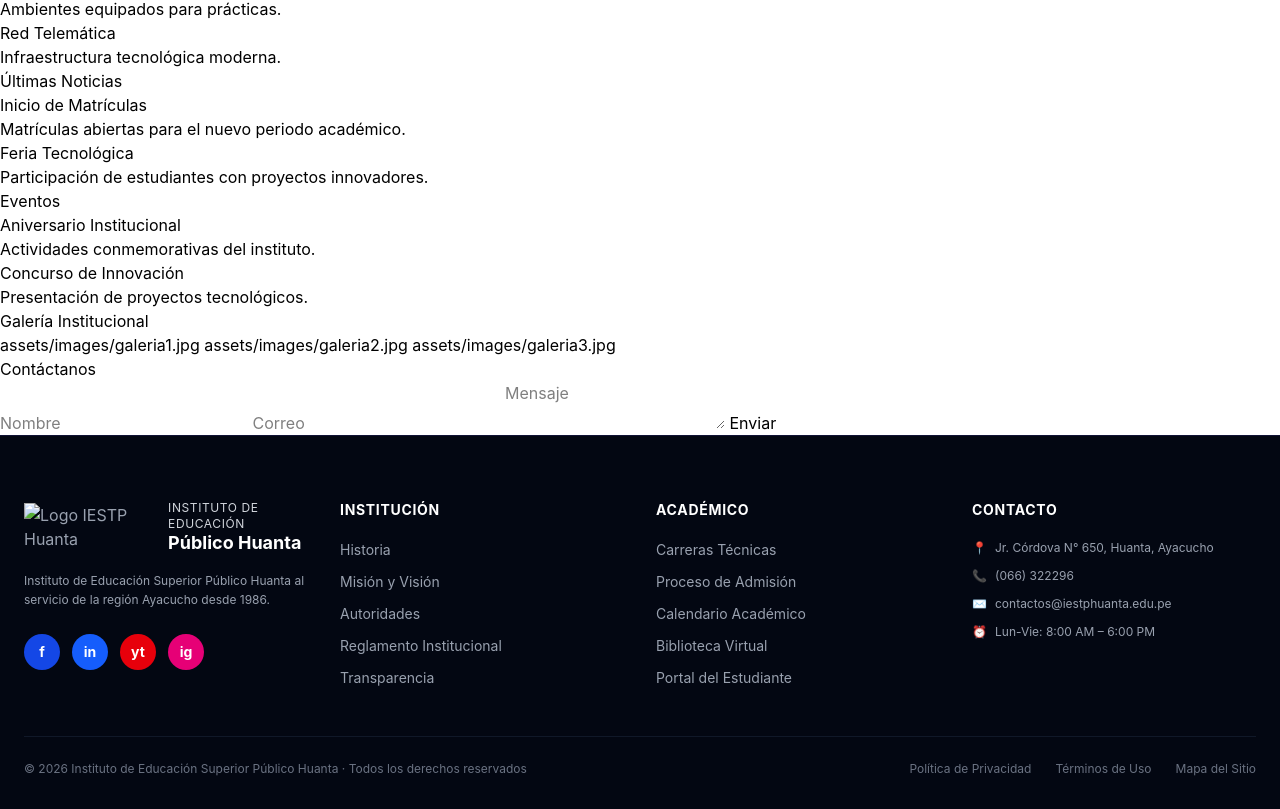
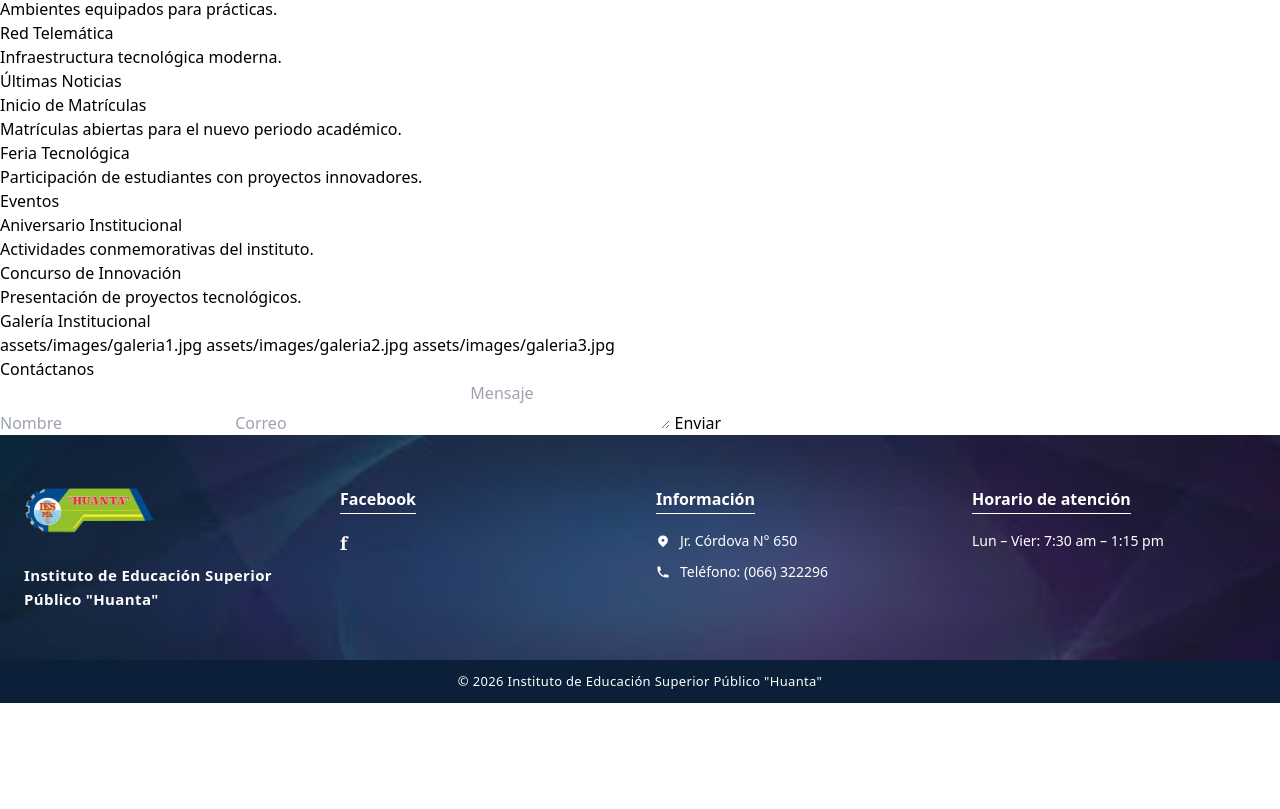
Before and after one commit to salomeqc/PaginaWebV1, a website: page index.html in a window 1280 px wide. Shown: the part 963-1772 px from the top of the page. After the commit the page ends 1666 px from the top, so only its background shows below. Drawn offline with nearby package versions, Linux system fonts and the light colour scheme.

Commit message:
Fondo del footer

```diff
--- a/index.html
+++ b/index.html
@@ -5,6 +5,7 @@
     <meta charset="UTF-8">
     <meta name="viewport" content="width=device-width, initial-scale=1.0">
     <link rel="stylesheet" href="css/styles.css">
+    <script src="https://cdn.tailwindcss.com"></script>
     <title>IESTP Huanta</title>
 </head>
 
@@ -320,88 +321,70 @@
         <p>Ayacucho - Perú</p> -->
 
 <!-- FOOTER -->
-<footer class="bg-gray-950 text-gray-400 pt-16 pb-8 px-6 border-t border-indigo-900/30">
-    <div class="max-w-7xl mx-auto grid grid-cols-1 md:grid-cols-2 lg:grid-cols-4 gap-8 mb-12">
+<footer
+    class="relative w-full bg-cover bg-center bg-no-repeat font-sans"
+    style="background-image: url('assets/fondo1.jpg');"
+>
+    <!-- Contenedor principal -->
+    <div class="max-w-7xl mx-auto px-6 py-12 relative z-10 grid grid-cols-1 sm:grid-cols-2 lg:grid-cols-4 gap-x-8 gap-y-10 items-start">
 
-        <!-- Columna 1: Logo e información -->
-        <div class="space-y-4">
-            <div class="flex items-center space-x-3">
-                <!-- Aquí puedes poner la ruta de tu logo -->
-                <img src="assets/login.png" alt="Logo IESTP Huanta" class="h-12 w-auto object-contain">
-                <div>
-                    <h3 class="text-xs tracking-wider text-gray-300 uppercase">INSTITUTO DE EDUCACIÓN</h3>
-                    <h3 class="text-white font-bold text-lg leading-tight">Público Huanta</h3>
-                </div>
-            </div>
-            <p class="text-xs text-gray-400 leading-relaxed">
-                Instituto de Educación Superior Público Huanta al servicio de la región Ayacucho desde 1986.
+        <!-- Columna 1: Logo e Institución -->
+        <div class="flex flex-col items-start space-y-3">
+            <img src="assets/logo.png" alt="Logo IESTP Huanta" class="h-14 w-auto object-contain">
+            <p class="text-[15px] font-normal text-white leading-relaxed tracking-wide">
+                <b>Instituto de Educación Superior<br>Público "Huanta"</b>
             </p>
-            <!-- Redes sociales -->
-            <div class="flex space-x-3 pt-2">
-                <a href="#" class="w-9 h-9 bg-blue-700 hover:bg-blue-600 text-white flex items-center justify-center rounded-full transition font-bold text-sm">f</a>
-                <a href="#" class="w-9 h-9 bg-blue-600 hover:bg-blue-500 text-white flex items-center justify-center rounded-full transition font-bold text-sm">in</a>
-                <a href="#" class="w-9 h-9 bg-red-600 hover:bg-red-500 text-white flex items-center justify-center rounded-full transition font-bold text-sm">yt</a>
-                <a href="#" class="w-9 h-9 bg-pink-600 hover:bg-pink-500 text-white flex items-center justify-center rounded-full transition font-bold text-sm">ig</a>
+        </div>
+
+        <!-- Columna 2: Redes Sociales -->
+        <div class="pt-1">
+            <h3 class="text-[16px] font-bold text-white border-b-[1.5px] border-white inline-block pb-0.5 mb-4">
+                Facebook
+            </h3>
+            <div>
+                <a href="#" class="inline-block text-white hover:text-blue-300 transition-colors text-[18px] font-bold font-serif" aria-label="Facebook">
+                    f
+                </a>
             </div>
         </div>
 
-        <!-- Columna 2: Institución -->
-        <div>
-            <h4 class="text-white text-sm font-bold tracking-wider uppercase mb-5">INSTITUCIÓN</h4>
-            <ul class="space-y-3 text-sm">
-                <li><a href="#" class="hover:text-white transition">Historia</a></li>
-                <li><a href="#" class="hover:text-white transition">Misión y Visión</a></li>
-                <li><a href="#" class="hover:text-white transition">Autoridades</a></li>
-                <li><a href="#" class="hover:text-white transition">Reglamento Institucional</a></li>
-                <li><a href="#" class="hover:text-white transition">Transparencia</a></li>
-            </ul>
-        </div>
-
-        <!-- Columna 3: Académico -->
-        <div>
-            <h4 class="text-white text-sm font-bold tracking-wider uppercase mb-5">ACADÉMICO</h4>
-            <ul class="space-y-3 text-sm">
-                <li><a href="#" class="hover:text-white transition">Carreras Técnicas</a></li>
-                <li><a href="#" class="hover:text-white transition">Proceso de Admisión</a></li>
-                <li><a href="#" class="hover:text-white transition">Calendario Académico</a></li>
-                <li><a href="#" class="hover:text-white transition">Biblioteca Virtual</a></li>
-                <li><a href="#" class="hover:text-white transition">Portal del Estudiante</a></li>
-            </ul>
-        </div>
-
-        <!-- Columna 4: Contacto -->
-        <div>
-            <h4 class="text-white text-sm font-bold tracking-wider uppercase mb-5">CONTACTO</h4>
-            <ul class="space-y-3 text-xs text-gray-400">
-                <li class="flex items-start space-x-2">
-                    <span class="text-red-500 font-bold">📍</span>
-                    <span>Jr. Córdova N° 650, Huanta, Ayacucho</span>
+        <!-- Columna 3: Información de Contacto -->
+        <div class="pt-1">
+            <h3 class="text-[16px] font-bold text-white border-b-[1.5px] border-white inline-block pb-0.5 mb-4">
+                Información
+            </h3>
+            <ul class="space-y-2.5 text-[14px] text-white font-normal">
+                <li class="flex items-center gap-2.5">
+                    <svg class="w-3.5 h-3.5 text-white shrink-0" fill="currentColor" viewBox="0 0 20 20">
+                        <path fill-rule="evenodd" d="M5.05 4.05a7 7 0 119.9 9.9L10 18.9l-4.95-4.95a7 7 0 010-9.9zM10 11a2 2 0 100-4 2 2 0 000 4z" clip-rule="evenodd" />
+                    </svg>
+                    <span>Jr. Córdova N° 650</span>
                 </li>
-                <li class="flex items-center space-x-2">
-                    <span class="text-red-500 font-bold">📞</span>
-                    <span>(066) 322296</span>
-                </li>
-                <li class="flex items-center space-x-2">
-                    <span class="text-gray-300 font-bold">✉️</span>
-                    <span>contactos@iestphuanta.edu.pe</span>
-                </li>
-                <li class="flex items-center space-x-2">
-                    <span class="text-gray-300 font-bold">⏰</span>
-                    <span>Lun-Vie: 8:00 AM – 6:00 PM</span>
+                <li class="flex items-center gap-2.5">
+                    <svg class="w-3.5 h-3.5 text-white shrink-0" fill="currentColor" viewBox="0 0 20 20">
+                        <path d="M2 3a1 1 0 011-1h2.153a1 1 0 01.986.836l.74 4.435a1 1 0 01-.54 1.06l-1.548.773a11.037 11.037 0 006.105 6.105l.774-1.548a1 1 0 011.059-.54l4.435.74a1 1 0 01.836.986V17a1 1 0 01-1 1h-2C7.82 18 2 12.18 2 4V3z" />
+                    </svg>
+                    <span>Teléfono: (066) 322296</span>
                 </li>
             </ul>
         </div>
 
+        <!-- Columna 4: Horario de Atención -->
+        <div class="pt-1">
+            <h3 class="text-[16px] font-bold text-white border-b-[1.5px] border-white inline-block pb-0.5 mb-4">
+                Horario de atención
+            </h3>
+            <p class="text-[14px] text-white font-normal">
+                Lun – Vier: 7:30 am – 1:15 pm
+            </p>
+        </div>
     </div>
 
-    <!-- Barra inferior (Copyright y enlaces legales) -->
-    <div class="max-w-7xl mx-auto border-t border-gray-900 pt-6 flex flex-col md:flex-row justify-between items-center text-xs text-gray-500 space-y-4 md:space-y-0">
-        <p>&copy; 2026 Instituto de Educación Superior Público Huanta · Todos los derechos reservados</p>
-        <div class="flex space-x-6">
-            <a href="#" class="hover:text-gray-300 transition">Política de Privacidad</a>
-            <a href="#" class="hover:text-gray-300 transition">Términos de Uso</a>
-            <a href="#" class="hover:text-gray-300 transition">Mapa del Sitio</a>
-        </div>
+    <!-- Barra Inferior de Copyright (Oscura con letras blancas) -->
+    <div class="bg-[#0b1f38] py-3 text-center w-full relative z-10">
+        <p class="text-[13px] text-white font-normal tracking-wide">
+            © 2026 Instituto de Educación Superior Público "Huanta"
+        </p>
     </div>
 </footer>
 </body>
```
Also changed, not shown: assets/fondo1.jpg (added), assets/fondo2.jpg (added).
